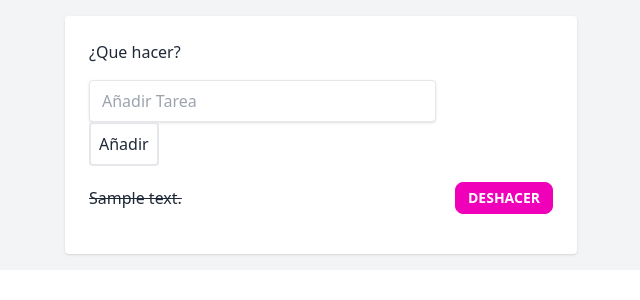
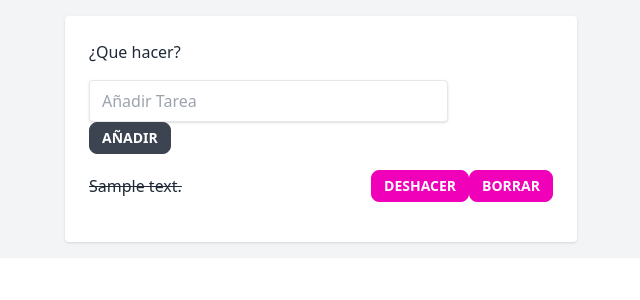
Before and after one commit to ivanderk/que_hacer, a Flask app: page / in a window 1280 px wide. Shown: the top 300 px of the page, without its empty margins (319-959 px from the left). Run offline with Flask 3, Linux system fonts and the light colour scheme; tables that the repository leaves empty hold one stand-in row (values such as "Sample post"); some libraries are stand-ins or nearby versions.

Commit message:
Added delete function and changed buttons

```diff
--- a/app.py
+++ b/app.py
@@ -31,6 +31,13 @@ def add():
     return redirect(url_for('index'))
 
 
+@app.route('/delete/<id>', methods=['POST'])
+def delete(id):
+    todo = Todo.query.filter_by(id=int(id)).first()
+    db.session.delete(todo)
+    db.session.commit()
+    return redirect(url_for('index'))
+
 @app.route('/complete/<id>')
 def complete(id):
     todo = Todo.query.filter_by(id=int(id)).first()
--- a/templates/index.html
+++ b/templates/index.html
@@ -20,7 +20,7 @@
             <div class="flex mt-4">
                 <form action="{{ url_for('add') }}" method="post" >
                     <input class="shadow appearance-none border rounded w-full py-2 px-3 mr-4 text-grey-darker" name="todo_text" placeholder="Añadir Tarea">
-                    <button class="flex-no-shrink p-2 border-2 rounded text-teal border-teal hover:text-white hover:bg-teal">Añadir</button>
+                    <button class="flex-no-shrink btn  btn-sm">Añadir</button>
                 </form>
             </div>
         </div>
@@ -31,7 +31,10 @@
               <div class="flex mb-4 items-center">
                 <p class="w-full text-grey-darkest  {{'line-through' if todo.complete else ''}}">{{ todo.text }}</p>
                  <a href="{{ url_for('complete', id=todo.id) }}"  class="flex-no-shrink btn  btn-sm {{ 'btn-secondary' if todo.complete else 'btn-primary' }}">{{ 'Deshacer' if todo.complete else 'Hecho' }}</a>
-             </div>
+                 <form action="{{ url_for('delete', id=todo.id) }}" method="post" >
+                    <button class="flex-no-shrink btn btn-sm btn-secondary">Borrar</button>
+                </form>
+                </div>
              {% endfor %}
 
         </div>
```
